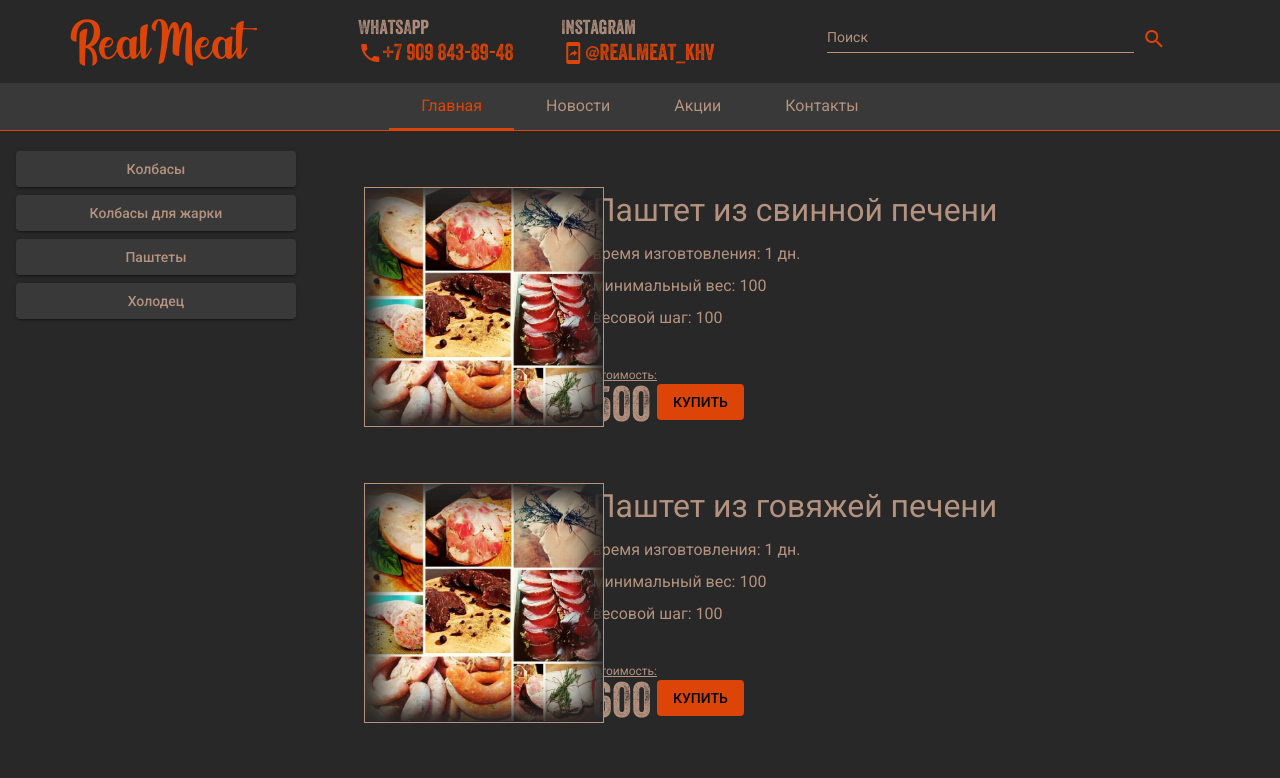
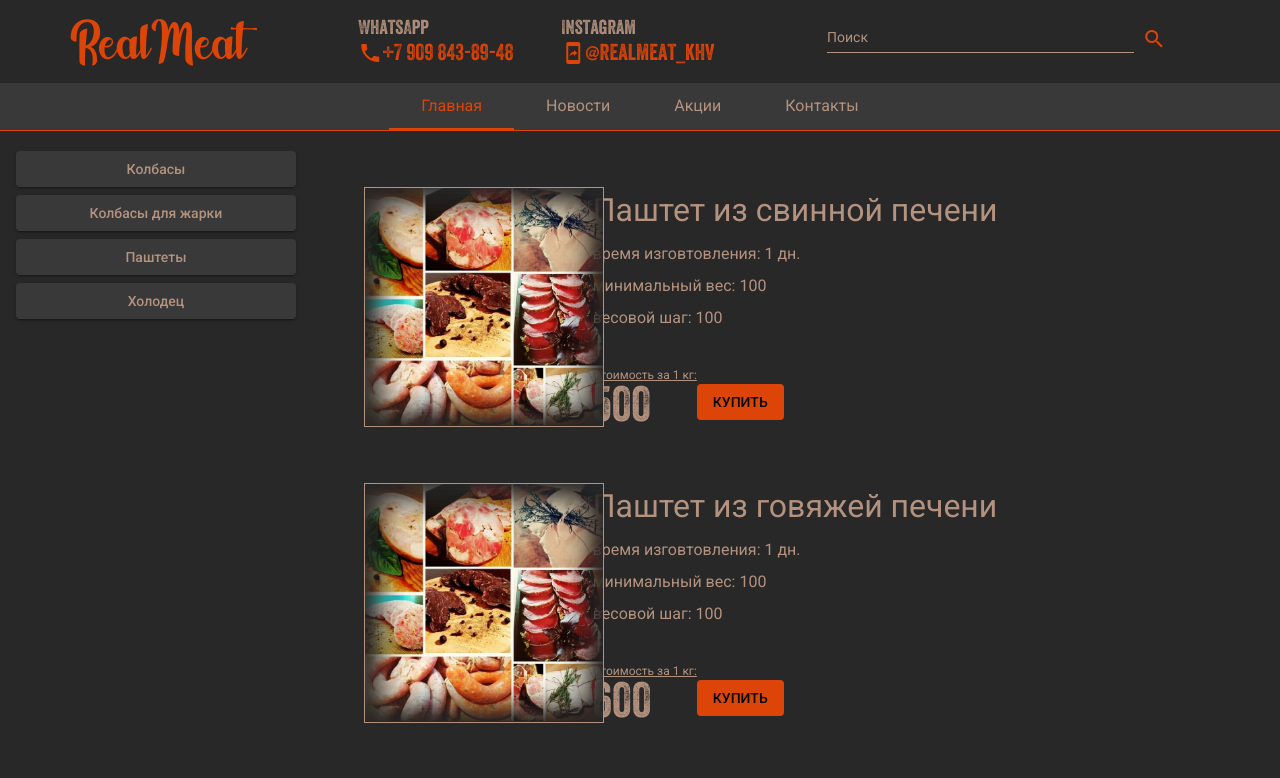
Before and after one commit to akaKAIN/game_shop, an Angular app: page /home/catalog in a window 1280 px wide. Shown: the top 778 px of the page. Built offline with nearby package versions, Linux system fonts and the light colour scheme; some icons are missing.

Commit message:
Fix product info

```diff
--- a/src/app/services/product.service.ts
+++ b/src/app/services/product.service.ts
@@ -104,7 +104,7 @@ export class ProductService {
       photoUrl: 'link',
       productionTime: 1,
       categoryID: 1,
-      price: {cost: 800, weightMin: 100, weightStep: 100}
+      price: {cost: 800, weightMin: 500, weightStep: 200}
     },
     {
       id: 10,
@@ -112,7 +112,7 @@ export class ProductService {
       photoUrl: 'link',
       productionTime: 3,
       categoryID: 1,
-      price: {cost: 850, weightMin: 100, weightStep: 100}
+      price: {cost: 850, weightMin: 500, weightStep: 200}
     },
     {
       id: 11,
@@ -120,7 +120,7 @@ export class ProductService {
       photoUrl: 'link',
       productionTime: 3,
       categoryID: 1,
-      price: {cost: 850, weightMin: 100, weightStep: 100}
+      price: {cost: 850, weightMin: 500, weightStep: 200}
     },
     {
       id: 12,
@@ -128,7 +128,7 @@ export class ProductService {
       photoUrl: 'link',
       productionTime: 4,
       categoryID: 1,
-      price: {cost: 850, weightMin: 100, weightStep: 100}
+      price: {cost: 850, weightMin: 500, weightStep: 200}
     },
     {
       id: 13,
@@ -136,7 +136,7 @@ export class ProductService {
       photoUrl: 'link',
       productionTime: 4,
       categoryID: 1,
-      price: {cost: 950, weightMin: 100, weightStep: 100}
+      price: {cost: 950, weightMin: 500, weightStep: 200}
     },
     {
       id: 14,
@@ -144,7 +144,7 @@ export class ProductService {
       photoUrl: 'link',
       productionTime: 3,
       categoryID: 1,
-      price: {cost: 950, weightMin: 100, weightStep: 100}
+      price: {cost: 950, weightMin: 500, weightStep: 200}
     },
     {
       id: 15,
@@ -152,7 +152,7 @@ export class ProductService {
       photoUrl: 'link',
       productionTime: 1,
       categoryID: 2,
-      price: {cost: 450, weightMin: 100, weightStep: 100}
+      price: {cost: 450, weightMin: 1000, weightStep: 500}
     },
     {
       id: 16,
@@ -160,7 +160,7 @@ export class ProductService {
       photoUrl: 'link',
       productionTime: 1,
       categoryID: 2,
-      price: {cost: 450, weightMin: 100, weightStep: 100}
+      price: {cost: 450, weightMin: 1000, weightStep: 500}
     },
     {
       id: 16,
@@ -168,7 +168,7 @@ export class ProductService {
       photoUrl: 'link',
       productionTime: 1,
       categoryID: 2,
-      price: {cost: 450, weightMin: 100, weightStep: 100}
+      price: {cost: 450, weightMin: 1000, weightStep: 500}
     },
     {
       id: 17,
@@ -176,7 +176,7 @@ export class ProductService {
       photoUrl: 'link',
       productionTime: 1,
       categoryID: 2,
-      price: {cost: 470, weightMin: 100, weightStep: 100}
+      price: {cost: 470, weightMin: 1000, weightStep: 500}
     },
     {
       id: 18,
@@ -184,7 +184,7 @@ export class ProductService {
       photoUrl: 'link',
       productionTime: 1,
       categoryID: 2,
-      price: {cost: 470, weightMin: 100, weightStep: 100}
+      price: {cost: 470, weightMin: 1000, weightStep: 500}
     },
     {
       id: 19,
@@ -193,7 +193,7 @@ export class ProductService {
       photoUrl: 'link',
       productionTime: 1,
       categoryID: 0,
-      price: {cost: 470, weightMin: 100, weightStep: 100}
+      price: {cost: 470, weightMin: 1000, weightStep: 500}
     }
   ];
 
--- a/src/app/shared/components/product-card/product-card.component.html
+++ b/src/app/shared/components/product-card/product-card.component.html
@@ -26,7 +26,7 @@
         <div class="price-wrap row">
           <div class="product-card__price col">
             <div class="price-item">
-              <div class="price-title">Стоимость:</div>
+              <div class="price-title">Стоимость за 1 кг:</div>
               <div class="price-val">
                 {{price.cost}}<i class="fa fa-rub ml-2 rub-label" aria-hidden="true"></i>
               </div>
```
